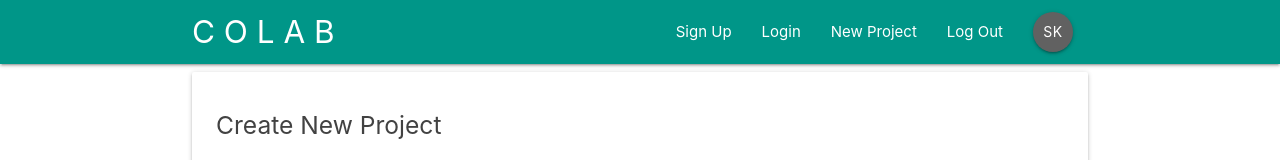
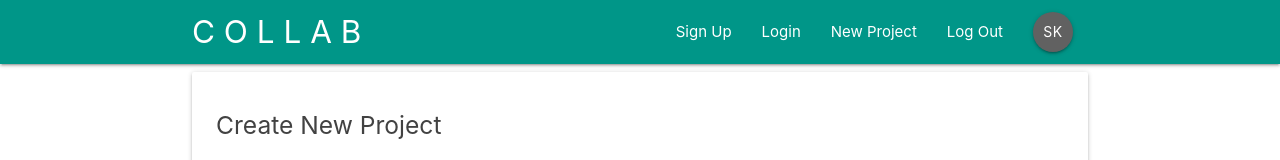
Before and after one commit to SaurabhKulkarni21/collab, a React (Create React App) app: page /create in a window 1280 px wide. Shown: the top 160 px of the page. Built offline with nearby package versions, Linux system fonts and the light colour scheme.

Commit message:
Some UI Fixes

```diff
--- a/src/components/layout/Navbar.js
+++ b/src/components/layout/Navbar.js
@@ -7,7 +7,7 @@ const Navbar = () => {
     return (
         <nav className="nav-wrapper teal">
             <div className="container">
-                <Link to = '/' className="brand-logo">C O L A B</Link>
+                <Link to = '/' className="brand-logo">C O L L A B</Link>
                 <SignedInLinks />
                 <SignedOutLinks />
             </div>
```
